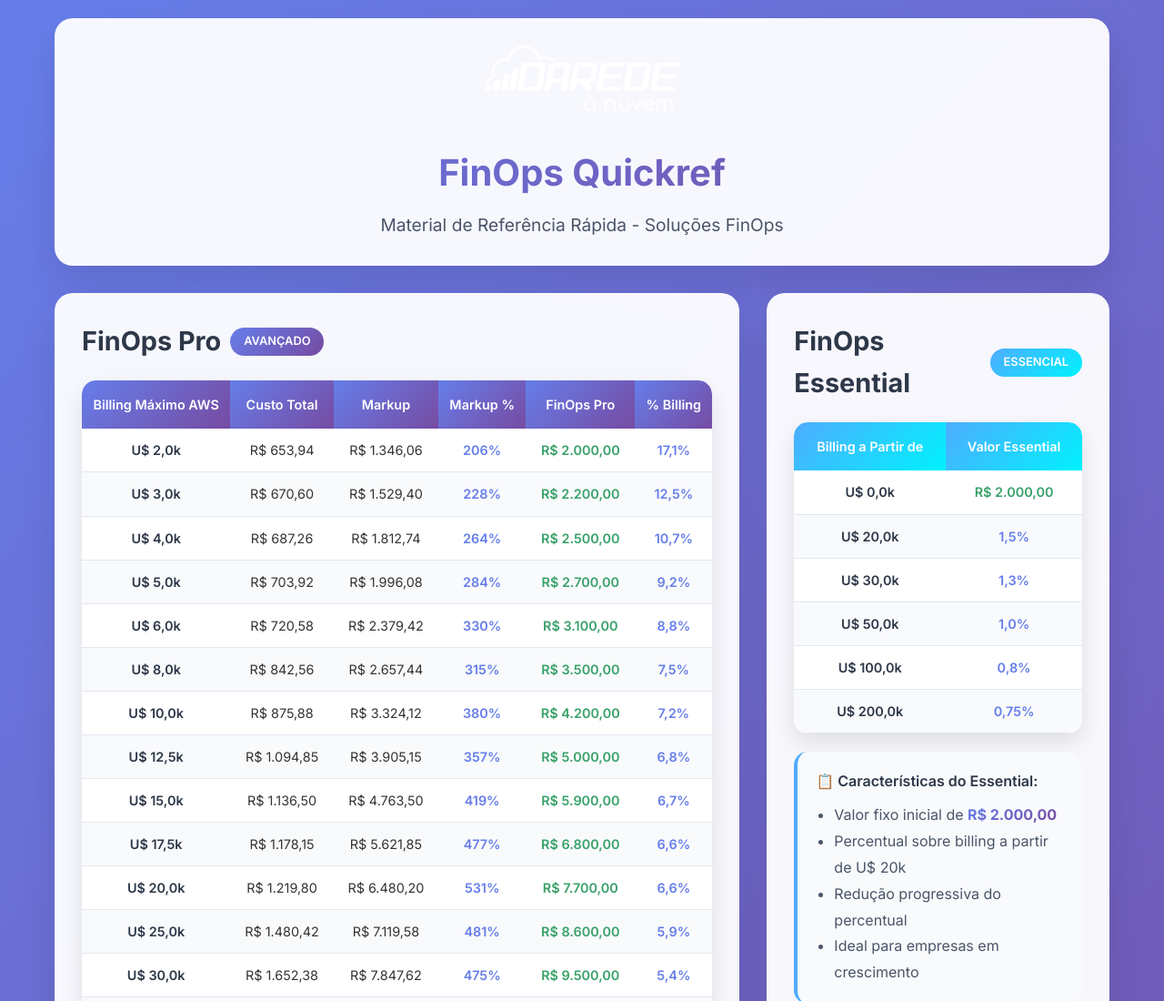
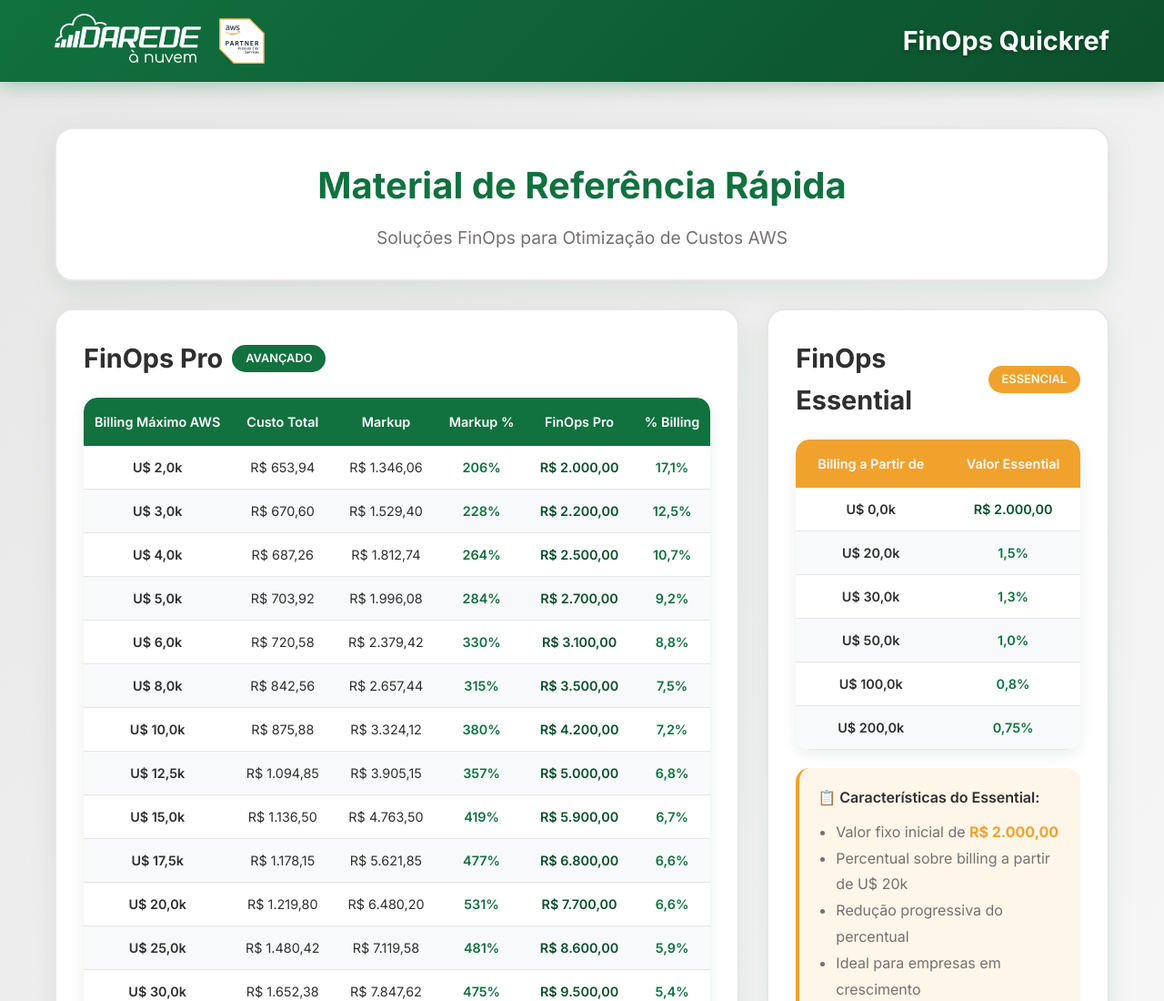
Before and after one commit to brunoprodutos/finopsQuickref, a website: page index.html in a window 1280 px wide. Shown: the top 1100 px of the page at 91% size. Drawn offline with Linux system fonts and the light colour scheme.

Commit message:
Atualizar cores DArede e adicionar cabeçalho fixo

```diff
--- a/index.html
+++ b/index.html
@@ -12,12 +12,66 @@
             box-sizing: border-box;
         }
 
+        :root {
+            --darede-green: #11713F;
+            --darede-gray: #2F2F2F;
+            --darede-orange: #F1A22D;
+            --darede-light-gray: #E7E6E6;
+            --darede-medium-gray: #757070;
+            --darede-dark-orange: #C97D0D;
+            --darede-dark-green: #0C502C;
+        }
+
         body {
             font-family: 'Inter', sans-serif;
             line-height: 1.6;
-            color: #333;
-            background: linear-gradient(135deg, #667eea 0%, #764ba2 100%);
+            color: var(--darede-gray);
+            background: linear-gradient(135deg, var(--darede-light-gray) 0%, #ffffff 100%);
             min-height: 100vh;
+            padding-top: 120px; /* Space for fixed header */
+        }
+
+        .fixed-header {
+            position: fixed;
+            top: 0;
+            left: 0;
+            right: 0;
+            background: linear-gradient(135deg, var(--darede-green) 0%, var(--darede-dark-green) 100%);
+            padding: 15px 0;
+            box-shadow: 0 4px 20px rgba(17, 113, 63, 0.3);
+            z-index: 1000;
+            backdrop-filter: blur(10px);
+        }
+
+        .header-content {
+            max-width: 1200px;
+            margin: 0 auto;
+            display: flex;
+            align-items: center;
+            justify-content: space-between;
+            padding: 0 20px;
+        }
+
+        .logo-section {
+            display: flex;
+            align-items: center;
+            gap: 20px;
+        }
+
+        .logo {
+            max-height: 60px;
+            filter: brightness(0) invert(1); /* Make logo white */
+        }
+
+        .selo-premier {
+            max-height: 50px;
+        }
+
+        .header-title {
+            color: white;
+            font-size: 1.8rem;
+            font-weight: 700;
+            text-shadow: 0 2px 4px rgba(0, 0, 0, 0.3);
         }
 
         .container {
@@ -26,34 +80,25 @@
             padding: 20px;
         }
 
-        .header {
-            background: rgba(255, 255, 255, 0.95);
-            backdrop-filter: blur(10px);
+        .intro-section {
+            background: white;
             border-radius: 20px;
             padding: 30px;
             margin-bottom: 30px;
             text-align: center;
-            box-shadow: 0 20px 40px rgba(0, 0, 0, 0.1);
+            box-shadow: 0 10px 30px rgba(17, 113, 63, 0.1);
+            border: 2px solid var(--darede-light-gray);
         }
 
-        .logo {
-            max-height: 80px;
-            margin-bottom: 20px;
-        }
-
-        .header h1 {
-            color: #2d3748;
+        .intro-section h1 {
+            color: var(--darede-green);
             font-size: 2.5rem;
             font-weight: 700;
             margin-bottom: 10px;
-            background: linear-gradient(135deg, #667eea, #764ba2);
-            -webkit-background-clip: text;
-            -webkit-text-fill-color: transparent;
-            background-clip: text;
         }
 
-        .header p {
-            color: #4a5568;
+        .intro-section p {
+            color: var(--darede-medium-gray);
             font-size: 1.2rem;
             font-weight: 400;
         }
@@ -72,24 +117,25 @@
         }
 
         .plan-card {
-            background: rgba(255, 255, 255, 0.95);
-            backdrop-filter: blur(10px);
+            background: white;
             border-radius: 20px;
             padding: 30px;
-            box-shadow: 0 20px 40px rgba(0, 0, 0, 0.1);
+            box-shadow: 0 10px 30px rgba(17, 113, 63, 0.1);
             transition: transform 0.3s ease, box-shadow 0.3s ease;
+            border: 2px solid var(--darede-light-gray);
         }
 
         .plan-card:hover {
             transform: translateY(-5px);
-            box-shadow: 0 30px 60px rgba(0, 0, 0, 0.15);
+            box-shadow: 0 20px 40px rgba(17, 113, 63, 0.15);
+            border-color: var(--darede-green);
         }
 
         .plan-title {
             font-size: 1.8rem;
             font-weight: 700;
             margin-bottom: 20px;
-            color: #2d3748;
+            color: var(--darede-gray);
             display: flex;
             align-items: center;
             gap: 10px;
@@ -104,19 +150,19 @@
         }
 
         .pro-badge {
-            background: linear-gradient(135deg, #667eea, #764ba2);
+            background: var(--darede-green);
             color: white;
         }
 
         .essential-badge {
-            background: linear-gradient(135deg, #4facfe, #00f2fe);
+            background: var(--darede-orange);
             color: white;
         }
 
         .table-container {
             overflow-x: auto;
             border-radius: 15px;
-            box-shadow: 0 10px 25px rgba(0, 0, 0, 0.1);
+            box-shadow: 0 5px 15px rgba(17, 113, 63, 0.1);
         }
 
         table {
@@ -128,7 +174,7 @@
         }
 
         th {
-            background: linear-gradient(135deg, #667eea, #764ba2);
+            background: var(--darede-green);
             color: white;
             padding: 15px 12px;
             text-align: center;
@@ -137,58 +183,58 @@
         }
 
         .essential-table th {
-            background: linear-gradient(135deg, #4facfe, #00f2fe);
+            background: var(--darede-orange);
         }
 
         td {
             padding: 12px;
             text-align: center;
-            border-bottom: 1px solid #e2e8f0;
+            border-bottom: 1px solid var(--darede-light-gray);
             font-size: 0.9rem;
         }
 
         tr:nth-child(even) {
-            background-color: #f8fafc;
+            background-color: #f8f9fa;
         }
 
         tr:hover {
-            background-color: #e6fffa;
+            background-color: rgba(17, 113, 63, 0.05);
             transition: background-color 0.2s ease;
         }
 
         .currency {
             font-weight: 600;
-            color: #2d3748;
+            color: var(--darede-gray);
         }
 
         .percentage {
             font-weight: 600;
-            color: #667eea;
+            color: var(--darede-green);
         }
 
         .value {
             font-weight: 600;
-            color: #38a169;
+            color: var(--darede-dark-green);
         }
 
         .footer {
-            background: rgba(255, 255, 255, 0.95);
-            backdrop-filter: blur(10px);
+            background: white;
             border-radius: 20px;
             padding: 30px;
             text-align: center;
-            box-shadow: 0 20px 40px rgba(0, 0, 0, 0.1);
+            box-shadow: 0 10px 30px rgba(17, 113, 63, 0.1);
+            border: 2px solid var(--darede-light-gray);
         }
 
         .footer h3 {
-            color: #2d3748;
+            color: var(--darede-green);
             font-size: 1.5rem;
             font-weight: 700;
             margin-bottom: 15px;
         }
 
         .footer p {
-            color: #4a5568;
+            color: var(--darede-medium-gray);
             font-size: 1rem;
             margin-bottom: 10px;
         }
@@ -205,24 +251,67 @@
             display: flex;
             align-items: center;
             gap: 8px;
-            color: #667eea;
+            color: var(--darede-green);
             font-weight: 500;
         }
 
         .highlight {
-            background: linear-gradient(135deg, #667eea, #764ba2);
-            -webkit-background-clip: text;
-            -webkit-text-fill-color: transparent;
-            background-clip: text;
+            color: var(--darede-orange);
             font-weight: 700;
         }
 
+        .essential-info {
+            margin-top: 20px;
+            padding: 20px;
+            background: rgba(241, 162, 45, 0.1);
+            border-radius: 15px;
+            border-left: 4px solid var(--darede-orange);
+        }
+
+        .essential-info h4 {
+            color: var(--darede-gray);
+            margin-bottom: 10px;
+            font-weight: 600;
+        }
+
+        .essential-info ul {
+            color: var(--darede-medium-gray);
+            line-height: 1.8;
+            padding-left: 20px;
+        }
+
         @media (max-width: 768px) {
+            body {
+                padding-top: 100px;
+            }
+
+            .header-content {
+                flex-direction: column;
+                gap: 10px;
+                text-align: center;
+            }
+
+            .logo-section {
+                gap: 15px;
+            }
+
+            .logo {
+                max-height: 45px;
+            }
+
+            .selo-premier {
+                max-height: 40px;
+            }
+
+            .header-title {
+                font-size: 1.4rem;
+            }
+
             .container {
                 padding: 15px;
             }
 
-            .header h1 {
+            .intro-section h1 {
                 font-size: 2rem;
             }
 
@@ -243,12 +332,21 @@
     </style>
 </head>
 <body>
+    <header class="fixed-header">
+        <div class="header-content">
+            <div class="logo-section">
+                <img src="public/images/darede-logotipo-300x112.png" alt="DArede Logo" class="logo">
+                <img src="public/images/selo-premier.svg" alt="Selo Premier" class="selo-premier">
+            </div>
+            <h1 class="header-title">FinOps Quickref</h1>
+        </div>
+    </header>
+
     <div class="container">
-        <header class="header">
-            <img src="public/images/darede-logotipo-300x112.png" alt="DArede Logo" class="logo">
-            <h1>FinOps Quickref</h1>
-            <p>Material de Referência Rápida - Soluções FinOps</p>
-        </header>
+        <section class="intro-section">
+            <h1>Material de Referência Rápida</h1>
+            <p>Soluções FinOps para Otimização de Custos AWS</p>
+        </section>
 
         <div class="plans-container">
             <!-- FinOps Pro -->
@@ -334,9 +432,9 @@
                     </table>
                 </div>
 
-                <div style="margin-top: 20px; padding: 20px; background: #f8fafc; border-radius: 15px; border-left: 4px solid #4facfe;">
-                    <h4 style="color: #2d3748; margin-bottom: 10px; font-weight: 600;">📋 Características do Essential:</h4>
-                    <ul style="color: #4a5568; line-height: 1.8; padding-left: 20px;">
+                <div class="essential-info">
+                    <h4>📋 Características do Essential:</h4>
+                    <ul>
                         <li>Valor fixo inicial de <span class="highlight">R$ 2.000,00</span></li>
                         <li>Percentual sobre billing a partir de U$ 20k</li>
                         <li>Redução progressiva do percentual</li>
```
Also changed, not shown: public/images/selo-premier.svg (added).
